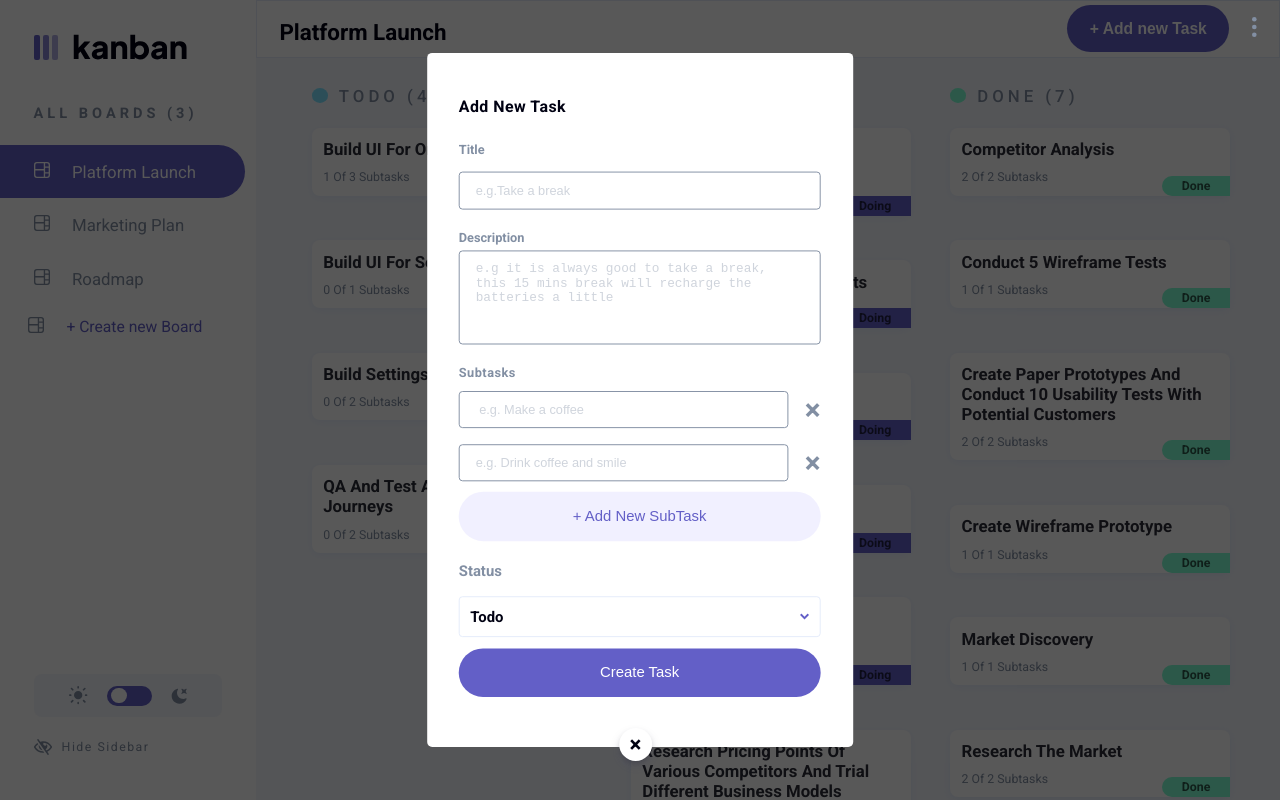
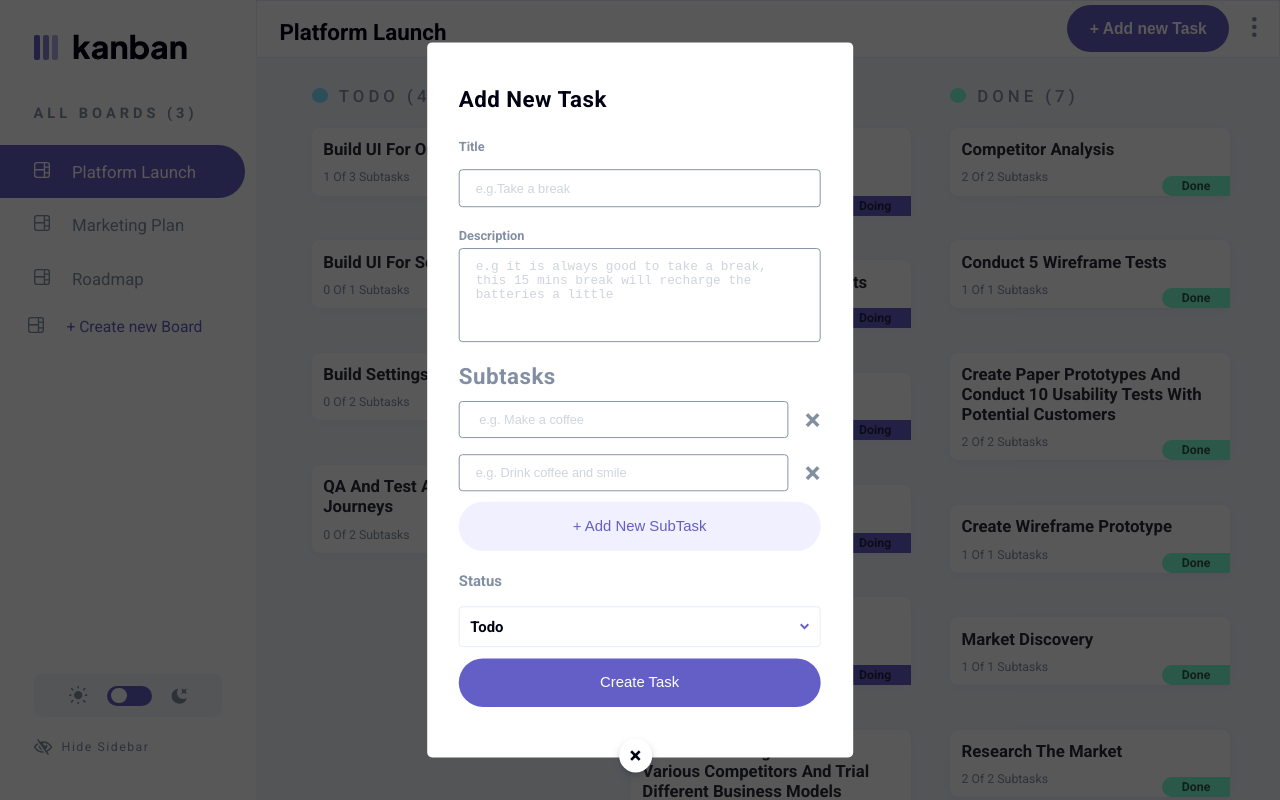
Before and after one commit to Faroukakindele/kanban, a React (Create React App) app: page / in a window 1280 px wide. Both pictures are taken after a click on the button "+ Add new Task". Built offline with nearby package versions, Linux system fonts and the light colour scheme.

Commit message:
css changes

```diff
--- a/src/components/CreateTask.module.css
+++ b/src/components/CreateTask.module.css
@@ -59,6 +59,7 @@
     letter-spacing: .5px;
     margin: .5rem 0;
     color: var(--color-black-dark);
+    font-size: 2.1rem;
 }
 .subtasks h2{
 color: var(--color-dark-gray) !important;
--- a/src/pages/TaskBar.module.css
+++ b/src/pages/TaskBar.module.css
@@ -8,7 +8,7 @@
   gap: 2rem;
   padding: 0 2rem;
   border: 1px solid var(--color-light-gray);
-  position: relative;
+  position: sticky;
 }
 .container h1 {
   margin-right: auto;
```
